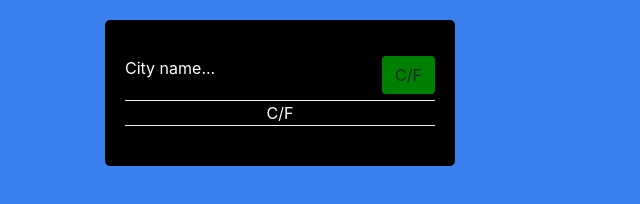
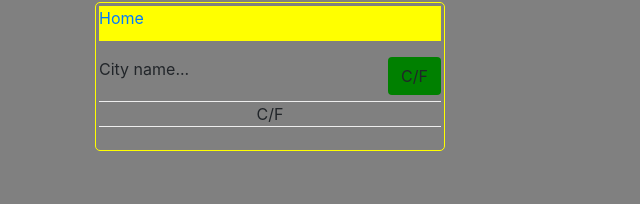
Before and after one commit to bmanandhar/my_organizer, a website: page views/weather.html in a window 1280 px wide. Shown: the whole page, without its empty margins (0-640 px from the left). Drawn offline with nearby package versions, Linux system fonts and the light colour scheme; files that its build step writes are made by us from their sources.

Commit message:
adds changes

```diff
--- a/public/styles/main.css
+++ b/public/styles/main.css
@@ -2,10 +2,13 @@ body {
     background-color: black;
     width: auto;
     height: auto;
+    margin: 1px;
+    border: 1px solid yellow;
+    margin: 2px;
   }
 
   h5 {
-    color: #0066ff;
+    color: cornsilk;
     font-style: oblique;
   }
   .line {
--- a/public/styles/weather.css
+++ b/public/styles/weather.css
@@ -1,22 +1,35 @@
 body {
-    background-color: #3b80ef;
+    background-color: grey;
+    width: auto;
+    height: auto;
   }
 
   .container {
     text-align: center;
   }
 
+  header {
+    height: 35px;
+    background-color: yellow;
+  }
   .inner-container {
     width: 350px;
+    width: 350px;
+    height: auto;
+    margin: 2px;
+    border: 1px solid yellow;
+    padding: 3px;
     text-align: left;
     border-radius: 5px;
-    background-color: black;
-    color: white;
-    margin: 20px;
-    padding: 20px;
+    margin: 2px 0 0 10px;
   }
 
-  .btn {
+  .home-btn {
+    background-color: yellow;
+
+  }
+
+  .cf-btn {
     float: right;
     background-color: green;
   }
--- a/views/weather.html
+++ b/views/weather.html
@@ -8,14 +8,17 @@
     <link href='https://fonts.googleapis.com/css?family=Open+Sans:400,600,700' rel='stylesheet' type='text/css'>
     <link href="https://stackpath.bootstrapcdn.com/bootstrap/4.2.1/css/bootstrap.min.css" rel="stylesheet" integrity="sha384-GJzZqFGwb1QTTN6wy59ffF1BuGJpLSa9DkKMp0DgiMDm4iYMj70gZWKYbI706tWS" crossorigin="anonymous">
     <link rel="stylesheet" href="https://maxcdn.bootstrapcdn.com/font-awesome/4.6.3/css/font-awesome.min.css">
-    <link rel="stylesheet" href="weather.css">
+    <link rel="stylesheet" href="styles/weather.css">
     <script src="https://code.jquery.com/jquery-3.3.1.min.js"></script>
 </head>
 <body>
     <div class="container text-center">
         <div class="inner-container">
+            <header>
+                <a href="index.html">Home</button></a>
+            </header>
             <div>
-                <p><a href="#" class="btn btn-default"id="toggle">C/F</a></p>
+                <p><a href="#" class="btn btn-default cf-btn"id="toggle">C/F</a></p>
                 <p class="city">City name...</p>
                 <p class="region-country"></p>
                 <p class="temp">C/F</p>
@@ -31,5 +34,5 @@
             </div>
         </div>
     </div>
-    <script src="script.js" type="text/javascript"></script>
+    <script src="script/weather.js" type="text/javascript"></script>
 </body>
```
Also changed, not shown: package.json (+15 -1 lines), views/index.html (+5 -5 lines), 2 other files.
